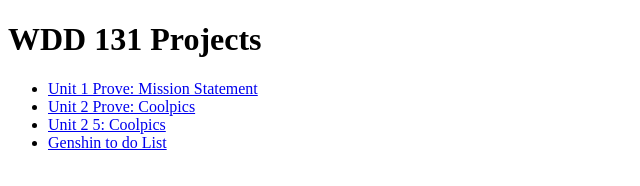
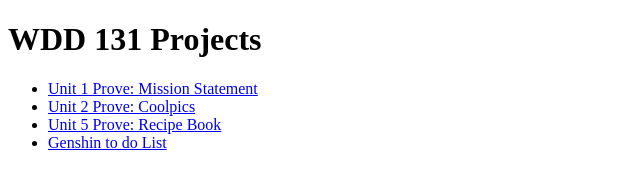
Before and after one commit to mnabrio/wdd131, a plain HTML site: page index.html in a window 1280 px wide. Shown: the full height of the page, 0-640 px from the left. Drawn offline with Linux system fonts and the light colour scheme.

Commit message:
update for week 5 prove

```diff
--- a/index.html
+++ b/index.html
@@ -10,7 +10,7 @@
     <ul>
         <li><a href="../wdd131/week1/mission/index.html">Unit 1 Prove: Mission Statement</a></li>
         <li><a href="../wdd131/week2/prove/index.html">Unit 2 Prove: Coolpics</a></li>
-        <li><a href="../wdd131/week5/prove/index.html">Unit 2 5: Coolpics</a></li>
+        <li><a href="../wdd131/week5/prove/index.html">Unit 5 Prove: Recipe Book</a></li>
         <li><a href="../wdd131/week6/index.html">Genshin to do List</a></li>
     </ul>
 
```
